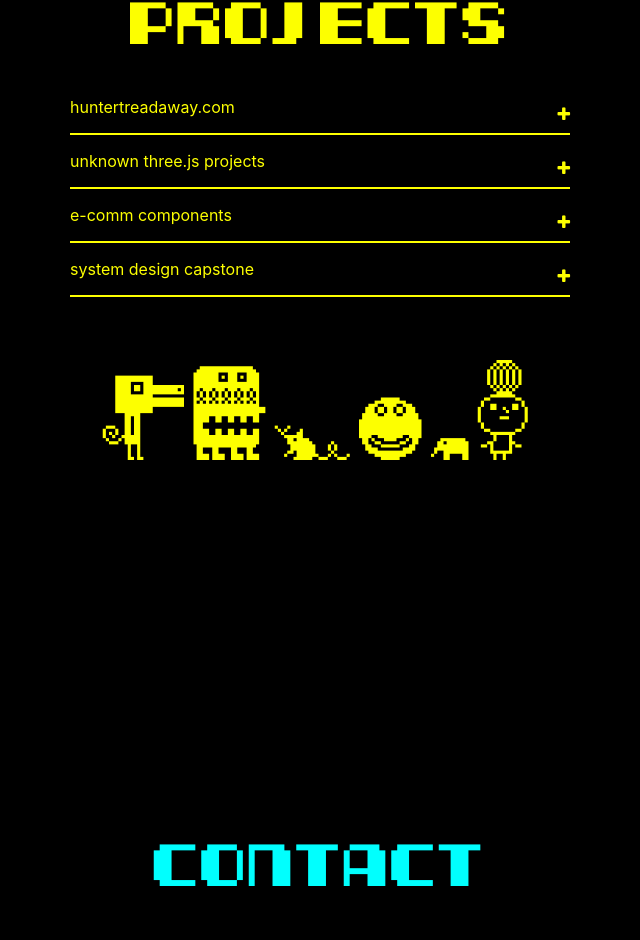
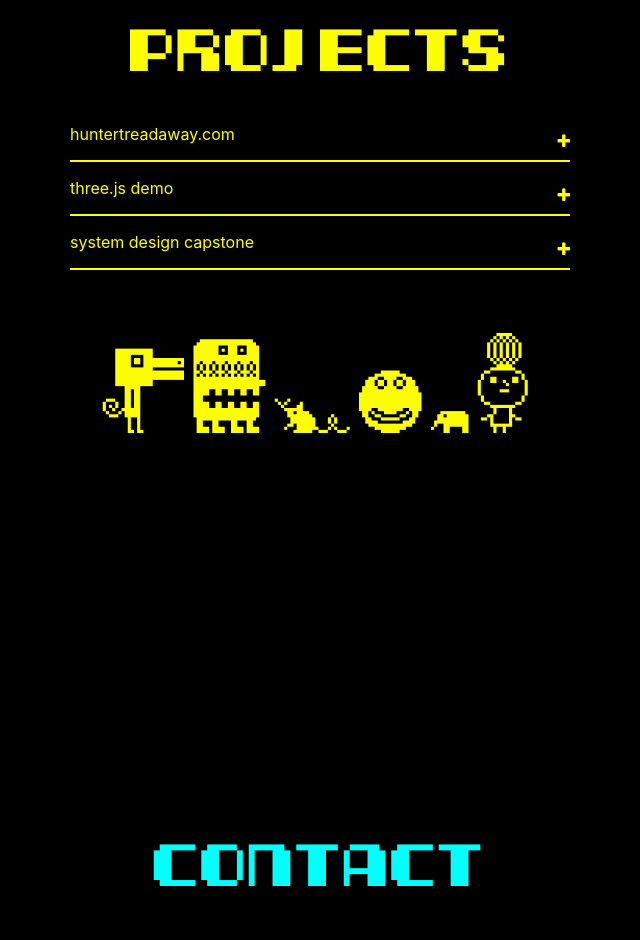
Before and after one commit to huntertread/huntertread.com, a React (Create React App) app: page / in a window 1280 px wide. Shown: the part 1800-2740 px from the top of the page, without its empty margins (320-960 px from the left). Built offline with nearby package versions, Linux system fonts and the light colour scheme.

Commit message:
updated projects section, removed e-comm

```diff
--- a/src/Projects/Projects.js
+++ b/src/Projects/Projects.js
@@ -15,8 +15,7 @@ const Projects = () => {
   const htCta = 'View Code On GitHub'
 
   const threeContent = [
-    'three.js demo site',
-    'another point here'
+    'three.js demo site'
   ]
   const threeLink = 'https://huntertread.github.io/threejsdemo/'
   const threeCta = 'Go To Project'
@@ -40,8 +39,8 @@ const Projects = () => {
       <h1>PROJECTS</h1>
       <div className="projects-content">
         <AccordionDrawer title={'huntertreadaway.com'} content={htContent} link={htLink} cta={htCta} />
-        <AccordionDrawer title={'unknown three.js projects'} content={threeContent} link={threeLink} cta={threeCta} />
-        <AccordionDrawer title={'e-comm components'} content={ecommContent} link={ecommLink} cta={ecommCta} />
+        <AccordionDrawer title={'three.js demo'} content={threeContent} link={threeLink} cta={threeCta} />
+        {/* <AccordionDrawer title={'e-comm components'} content={ecommContent} link={ecommLink} cta={ecommCta} /> */}
         <AccordionDrawer title={'system design capstone'} content={sysDisContent} link={sysDisLink} cta={sysDisCta} />
       </div>
       <p className="character-container">hunter</p>
```
